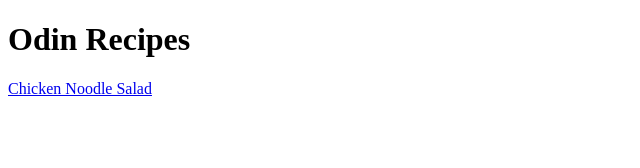
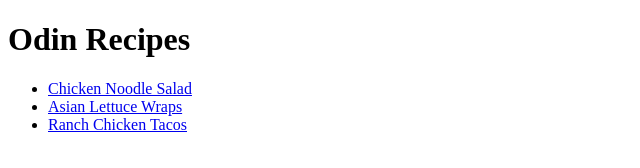
Before and after one commit to A-Hiro-coder/odin-recipes, a plain HTML site: page index.html in a window 1280 px wide. Shown: the whole page, without its empty margins (0-640 px from the left). Drawn offline with Linux system fonts and the light colour scheme.

Commit message:
Add two more recipes to the list

```diff
--- a/index.html
+++ b/index.html
@@ -7,6 +7,10 @@
     </head>
     <body>
         <h1>Odin Recipes</h1>
-        <a href="./recipes/chicken-noodle-salad.html">Chicken Noodle Salad</a>
+        <ul>
+            <li><a href="./recipes/chicken-noodle-salad.html">Chicken Noodle Salad</a></li>
+            <li><a href="./recipes/asian-lettuce-wraps.html">Asian Lettuce Wraps</a></li>
+            <li><a href="./recipes/ranch-chicken-tacos.html">Ranch Chicken Tacos</a></li>
+        </ul>
     </body>
 </html>
```
